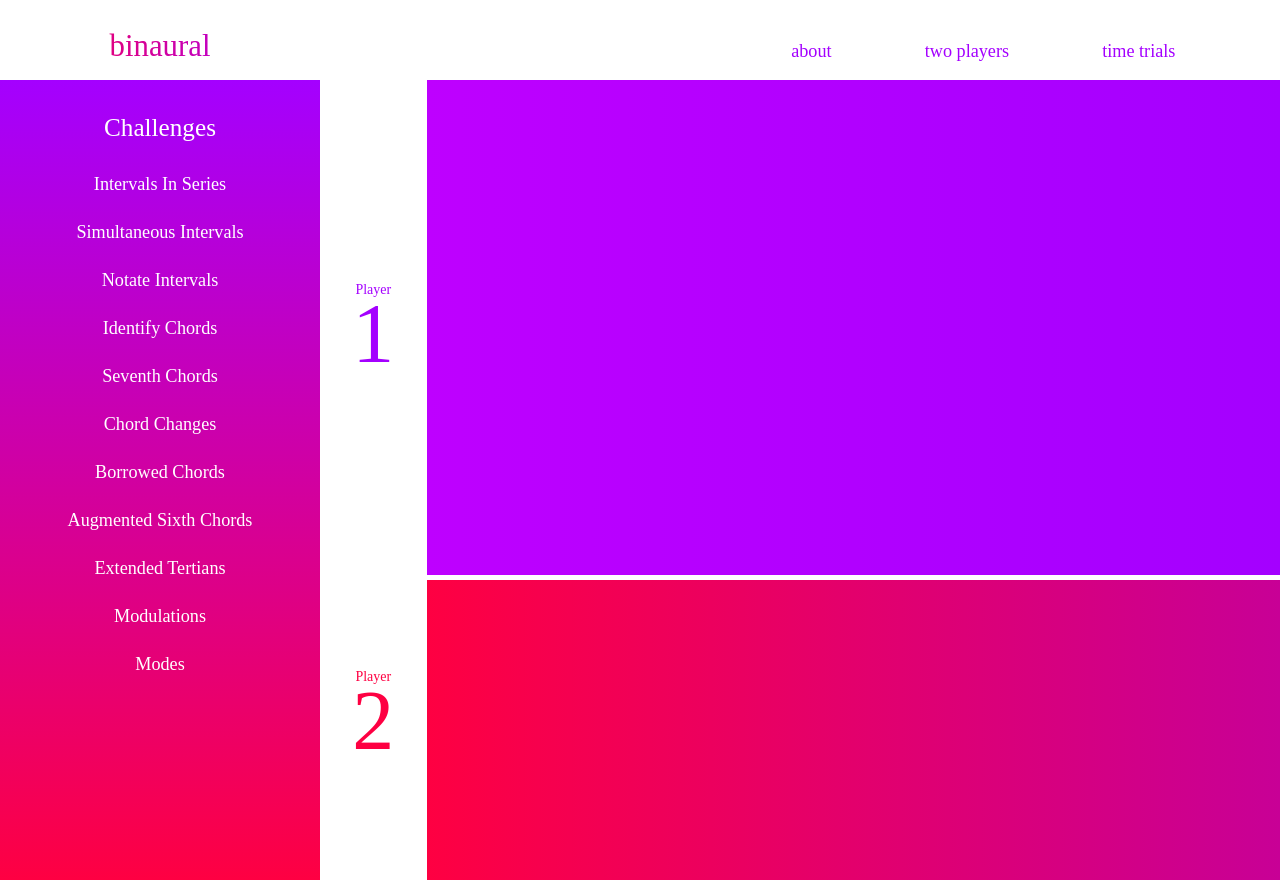
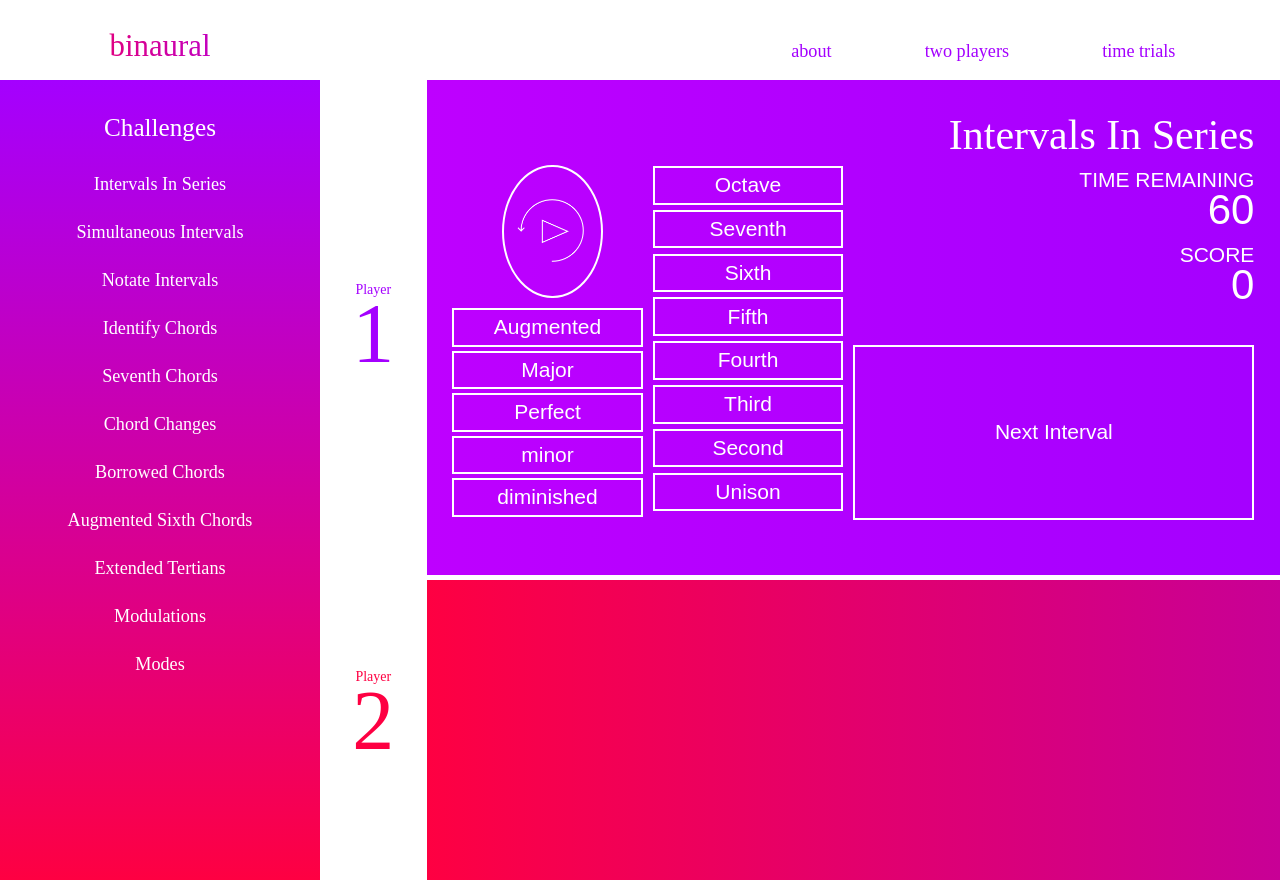
Before and after one commit to jeffDevelops/Binaural, a plain HTML site: page two-players.html in a window 1280 px wide. Drawn offline with Linux system fonts and the light colour scheme; a web font is replaced by a local one.

Commit message:
finishes (almost) all elements necessary to start manipulating DOM

```diff
--- a/styles/styles.css
+++ b/styles/styles.css
@@ -19,7 +19,8 @@ body {
 }
 
 .col-md-12, .col-lg-12, .col-md-8, .col-lg-8, .col-md-4, .col-lg-4, .col-md-3, .col-lg-3, .col-md-1, .col-lg-1 {
-	padding: 0; /* Removes default padding */
+	padding: 0;
+	margin: 0; /* Removes Bootstrap padding and margin*/
 }
 
 nav {
@@ -259,3 +260,136 @@ main {
 	background-image: -o-linear-gradient(right,rgb(200, 0, 150), rgb(254, 0, 66));
 	background-image: linear-gradient(right,rgb(200, 0, 150), rgb(254, 0, 66));
 }
+
+.game_interface {
+	padding: 0 2vw;
+}
+
+.game_title {
+	margin: 25px 0 0 0;
+	text-align: right;
+	font-size: 3em;
+	font-weight: 300;
+	color: #fff;
+}
+
+.interface_column {
+	height: 350px;
+	margin: 0;
+}
+
+div.col-md-6.col-lg-6.interface_column {
+	height: 350px;
+	margin: 0;
+	padding: 0;
+}
+
+#replay {
+	display: block;
+	width: 50%;
+	height: 38%;
+	margin: 0 auto 3% auto;
+	border-radius: 50%;
+	border: 2px solid #fff;
+	background-color: rgba(0, 0, 0, 0);
+	background-image: url("../assets/replay-button.png");
+	background-repeat: no-repeat;
+	background-position: 45% 48%;
+	background-size: 70%;
+	-webkit-transition: all .6s;
+	-moz-transition: all .6s;
+	-ms-transition: all .6s;
+	-o-transition: all .6s;
+	transition: all .6s;
+}
+
+#replay:hover {
+	-webkit-transition: all 1.2s;
+	-moz-transition: all 1.2s;
+	-ms-transition: all 1.2s;
+	-o-transition: all 1.2s;
+	transition: all 1.2s;
+	-webkit-transform: rotateZ(-360deg);
+	-moz-transform: rotateZ(-360deg);
+	-ms-transform: rotateZ(-360deg);
+	-o-transform: rotateZ(-360deg);
+	transform: rotateZ(-360deg);
+}
+
+.guess {
+	width: 95%;
+	padding: 0 0;
+	margin: 2% auto 0 auto;
+	height: 11%;
+	border: 2px solid #fff;
+	background-color: rgba(255, 255, 255, 0);
+	color: #fff;
+	font-family: 'Muli', sans-serif;
+	font-weight: 100;
+	font-size: 1.5em;
+}
+
+.guess:hover {
+	width: 95%;
+	background: rgba(255, 255, 255, 1);
+	-webkit-transition: all .6s;
+	-moz-transition: all .6s;
+	-ms-transition: all .6s;
+	-o-transition: all .6s;
+	transition: all .6s;
+	color: rgb(164, 0, 255);
+}
+
+.interval.first {
+	margin-top: 1px;
+}
+
+.interval {
+	height: 11%;
+	margin: 1.33% auto;
+}
+
+#interface_column.third {
+	position: relative;
+}
+
+#submit {
+	height: 50%;
+	width: 100%;
+	border: 2px solid #fff;
+	background: rgba(0, 0, 0, 0);
+	color: #fff;
+	font-family: 'Muli', sans-serif;
+	font-weight: 200;
+	font-size: 1.5em;
+	position: absolute;
+	bottom: -5px;
+}
+
+#submit:hover {
+	background: rgba(255, 255, 255, 1);
+	-webkit-transition: all .6s;
+	-moz-transition: all .6s;
+	-ms-transition: all .6s;
+	-o-transition: all .6s;
+	transition: all .6s;
+	color: rgb(164, 0, 255);
+}
+
+.gameplay_label {
+	margin: 0;
+	text-align: right;
+	font-family: 'Muli', sans-serif;
+	font-weight: 200;
+	font-size: 1.5em;
+	color: #fff;
+}
+
+.gameplay_data {
+	margin: -15px 0 0 0;
+	text-align: right;
+	font-family: 'Muli', sans-serif;
+	font-weight: 400;
+	font-size: 3em;
+	color: #fff;
+}
--- a/two-players.html
+++ b/two-players.html
@@ -58,14 +58,45 @@
 		 		<div class="player_caption"><h1 class="player one">Player</h1><h1 class="player_number one">1</h1></div>
 		 		<div class="player_caption second"><h1 class="player two">Player</h1><h1 class="player_number two">2</h1></div>
 		 	</div>
-		 			<main class="col-md-8 col-lg-8">
-			<div class="active_player top">
+ 			<main class="col-md-8 col-lg-8">
+				<div class="active_player top">
+					<div class="container-fluid game_interface">
+						<div class="row">
+							<div class="col-lg-12 col-md-12"><h2 class="game_title">Intervals In Series</h2></div>
+						</div>
+						<div class="row">
+							<div class="col-md-3 col-lg-3 interface_column">
+								<button id="replay"></button>
+								<button id="augmented" class="guess quality">Augmented</button>
+								<button id="major" class="guess quality">Major</button>
+								<button id="perfect" class="guess quality">Perfect</button>
+								<button id="minor" class="guess quality">minor</button>
+								<button id="diminished" class="guess quality">diminished</button>
+							</div>
+							<div class="col-md-3 col-lg-3 interface_column">
+								<button id="octave" class="guess interval first">Octave</button>
+								<button id="seventh" class="guess interval">Seventh</button>
+								<button id="sixth" class="guess interval">Sixth</button>
+								<button id="fifth" class="guess interval">Fifth</button>
+								<button id="fourth" class="guess interval">Fourth</button>
+								<button id="third" class="guess interval">Third</button>
+								<button id="second" class="guess interval">Second</button>
+								<button id="unison" class="guess interval">Unison</button>
+							</div>
+							<div class="col-md-6 col-lg-6 interface_column third">
+								<h1 class="gameplay_label">TIME REMAINING</h1>
+								<h1 class="gameplay_data">60</h1>
+								<h1 class="gameplay_label">SCORE</h1>
+								<h1 class="gameplay_data">0</h1>
+								<button id="submit">Next Interval</button>
+							</div>
+						</div>
+					</div>
+				</div>
+				<div class="inactive_player bottom">
 
 			</div>
-			<div class="inactive_player bottom">
-
-			</div>
-		</main>
+			</main>
 		</div>
 </body>
 </html>
```
Also changed, not shown: assets/replay-button.png (added).
